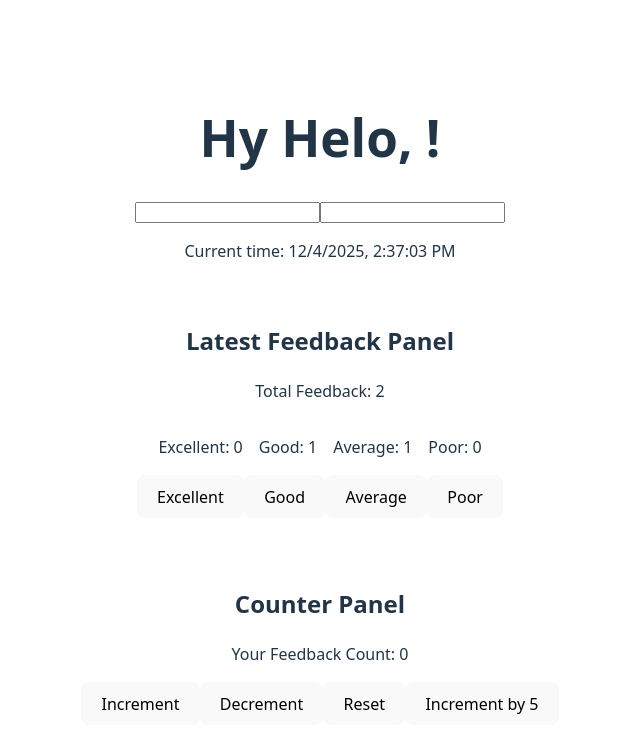
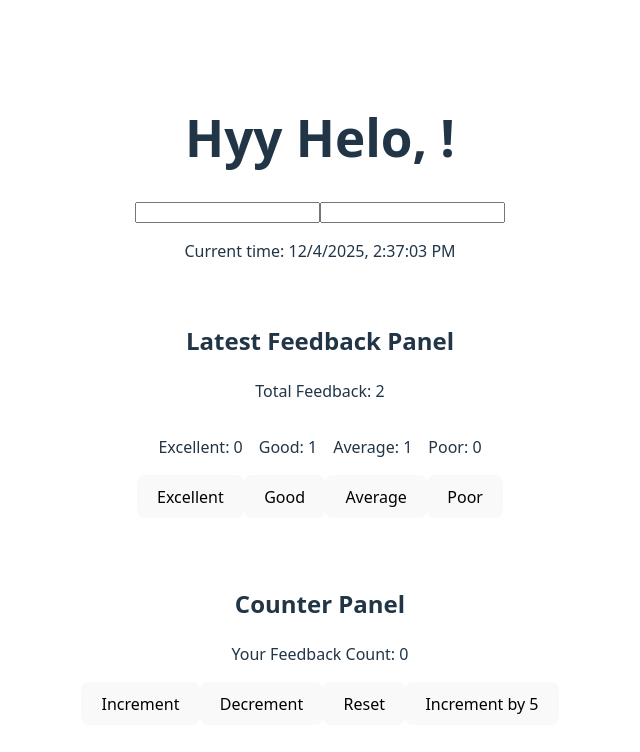
Before and after one commit to PriyanshuValiya/temp-react, a React (Vite) app: page / in a window 1280 px wide. Shown: the top 752 px of the page, without its empty margins (320-960 px from the left). Built offline with nearby package versions, Linux system fonts and the light colour scheme.

Commit message:
update changes

```diff
--- a/src/App.jsx
+++ b/src/App.jsx
@@ -46,7 +46,7 @@ const [userData, setUserData] = useState({
     <>
       <div>
         <h1>
-          Hy Helo, {userData.firstName} {userData.lastName} !
+          Hyy Helo, {userData.firstName} {userData.lastName} !
         </h1>
         <div>
           <input
```
